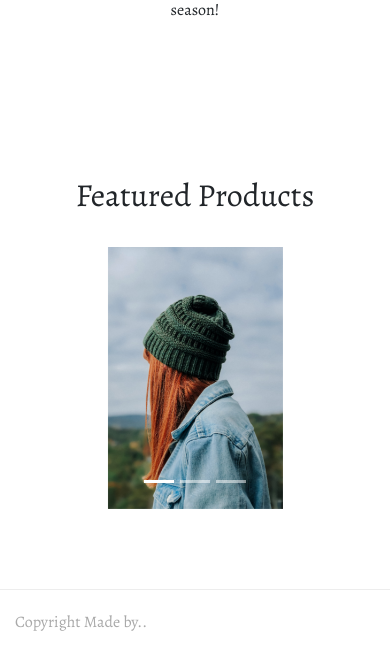
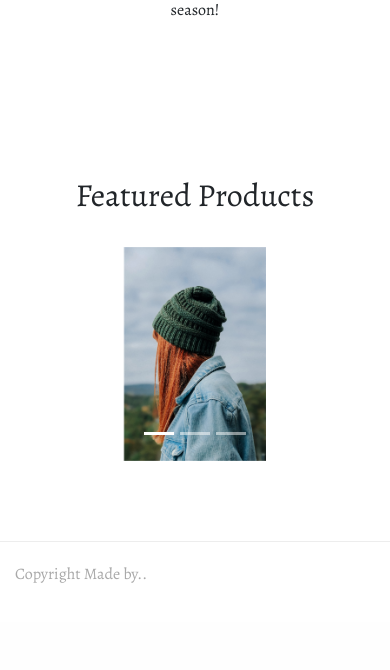
Before and after one commit to Code-Institute-Submissions/handcrafted-heart, a Django app: page / in a window 390 px wide. Shown: the part 1214-1884 px from the top of the page. After the commit the page ends 1797 px from the top, so only its background shows below. Run offline with Django 3.2, Linux system fonts and the light colour scheme; some libraries are stand-ins or nearby versions.

Commit message:
Minor clean up

```diff
--- a/accounts/templates/index.html
+++ b/accounts/templates/index.html
@@ -48,7 +48,7 @@ and modified for my needs -->
 
 {% block featured_products %}
 <div class="row justify-content-center bg_image_featured">
-  <div class="col-12 col-md-6 text-center content_imgs_featured">
+  <div class="col-10 col-md-6 text-center content_imgs_featured">
     <br>
     <h2>Featured Products</h2>
     <br>
```
